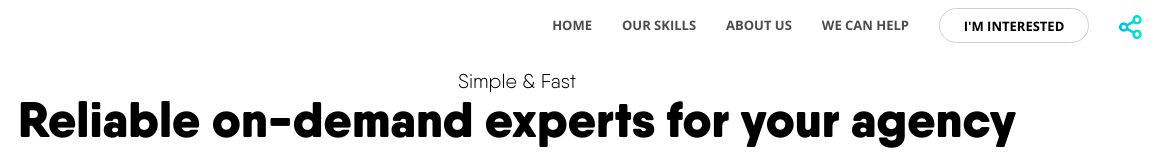
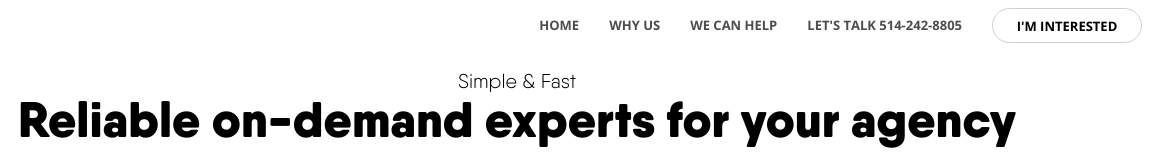
Before and after one commit to rolandocruzv/wework, a plain HTML site: page why-us.html in a window 1280 px wide. Shown: the top 164 px of the page, 123-1280 px from the left. Drawn offline with nearby package versions, Linux system fonts and the light colour scheme.

```diff
--- a/why-us.html
+++ b/why-us.html
@@ -55,22 +55,21 @@
                         <a class="page-scroll" href="index.html">Home</a>
                     </li>
                     <li>
-                        <a class="page-scroll" href="#skills">Our skills</a>
+                        <a class="page-scroll" href="#why-us">Why us</a>
                     </li>
                     <li>
-                        <a class="page-scroll" href="#about">About us</a>
+                        <a class="page-scroll" href="#wecanhelp">We can help</a>
                     </li>
 					<li>
-                        <a class="page-scroll" href="#wecanhelp">We can help</a>
+                        <a class="page-scroll" href="#lets-talk">Let's talk 514-242-8805</a>
                     </li>
-                    <li>
+
+					<li>
 						<a href="interested.htm">
-							<div class="page-scroll button-link" href="a.htm">I'm interested</div>
+							<div class="page-scroll button-link" href="#interested">I'm interested</div>
 						</a>
                     </li>
-					<li>
-                        <a class="page-scroll" href="#share"><img src="img/Copy of ICON_share.png" class="img-share" ></div></a>
-                    </li>
+
                 </ul>
             </div>
             <!-- /.navbar-collapse -->
```
